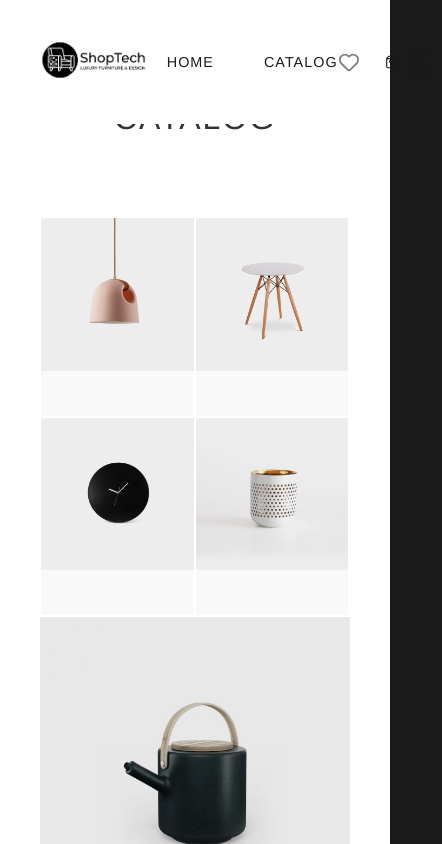
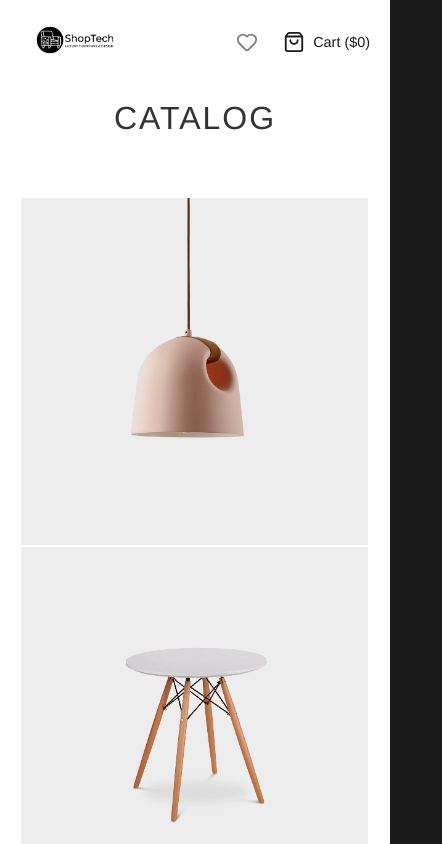
Before and after one commit to ilyassbnh/ShopTech, a React (Vite) app: page /catalog in a window 390 px wide. Shown: the top 844 px of the page, 442 px wide, since content can reach past the window. Built offline with nearby package versions, Linux system fonts and the light colour scheme.

Commit message:
add responsivity and remove the scrollbar

```diff
--- a/src/index.css
+++ b/src/index.css
@@ -15,8 +15,8 @@
   padding: 0;
   box-sizing: border-box;
   font-family: 'Helvetica Neue', Helvetica, Arial, sans-serif;
+  scrollbar-width: none;
 }
-
 body {
   background-color: var(--bg-dark);
   color: var(--text-main);
@@ -816,3 +816,108 @@ body {
     column-count: 1;
   }
 }
+/* =========================================
+   10. AJOUTS : ANIMATIONS & RESPONSIVE
+   ========================================= */
+
+/* --- A. LES ANIMATIONS (Keyframes) --- */
+@keyframes fadeIn {
+  from { opacity: 0; }
+  to { opacity: 1; }
+}
+
+@keyframes fadeInUp {
+  from { opacity: 0; transform: translateY(30px); }
+  to { opacity: 1; transform: translateY(0); }
+}
+
+@keyframes fadeInDown {
+  from { opacity: 0; transform: translateY(-30px); }
+  to { opacity: 1; transform: translateY(0); }
+}
+
+/* Application des animations aux éléments existants */
+.page-title {
+  animation: fadeInDown 0.8s ease-out;
+}
+
+.hero-content {
+  animation: fadeInUp 1s ease-out forwards;
+}
+
+.cart-item {
+  animation: fadeIn 0.3s ease;
+}
+
+/* Smooth Scroll pour toute la page */
+html {
+  scroll-behavior: smooth;
+}
+
+/* --- B. RESPONSIVE TABLETTE (max-width: 1024px) --- */
+@media (max-width: 1024px) {
+  /* Navbar un peu plus compacte */
+  .navbar { padding: 0 30px; }
+  .logo-image { height: 60px; }
+  .nav-links { gap: 30px; font-size: 0.8rem; }
+
+  /* Le catalogue "Pinterest" passe à 3 colonnes */
+  .masonry-grid { column-count: 3; }
+
+  /* --- FIX IMPORTANT POUR LA MOSAÏQUE (Catalog) --- */
+  .catalog-pattern-container { padding: 20px; }
+
+  /* On empile les blocs verticalement au lieu de côte à côte */
+  .pattern-row {
+    height: auto;
+    flex-direction: column !important;
+    gap: 20px;
+    margin-bottom: 20px;
+  }
+
+  /* Les blocs prennent toute la largeur */
+  .quad-block, .single-block {
+    width: 100%;
+    /* On garde une hauteur fixe pour que ça reste joli */
+    height: 500px;
+  }
+}
+
+/* --- C. RESPONSIVE MOBILE (max-width: 768px) --- */
+@media (max-width: 768px) {
+  /* La Sidebar prend tout l'écran sur mobile */
+  :root { --sidebar-width: 100%; }
+
+  /* Navbar Mobile : Fond sombre pour lisibilité */
+  .navbar { padding: 10px 20px; background: rgba(0,0,0,0.8); }
+  .navbar.nav-dark { background: white; }
+
+  /* On cache les liens texte sur mobile (trop petit) */
+  .nav-links { display: none; }
+
+  /* Hero Text plus petit */
+  .hero-content h1 { font-size: 1.8rem; letter-spacing: 2px; }
+
+  /* Grille Home : 1 seule colonne */
+  .grid {
+    padding: 40px 20px;
+    grid-template-columns: 1fr;
+    gap: 30px;
+  }
+
+  /* Masonry Catalog : 1 seule colonne */
+  .masonry-grid { column-count: 1; padding: 20px; }
+
+  /* Mosaïque Catalog Mobile : On simplifie tout */
+  .quad-block {
+    height: auto;
+    display: flex;
+    flex-direction: column;
+  }
+
+  .single-block { height: 350px; }
+  .single-block .image-container { padding: 20px; }
+
+  /* Les 4 petits items deviennent empilés ou carrés */
+  .quad-block .image-container { height: 250px !important; }
+}
```
